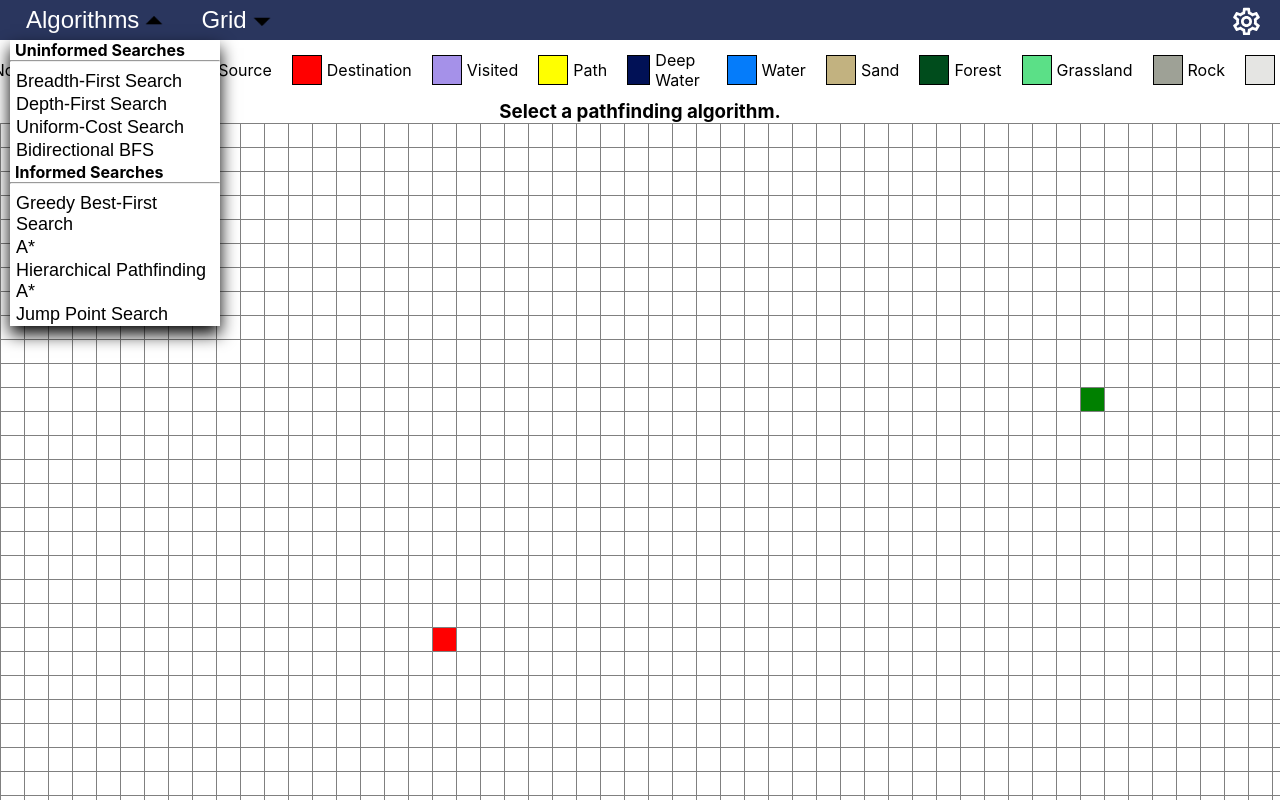
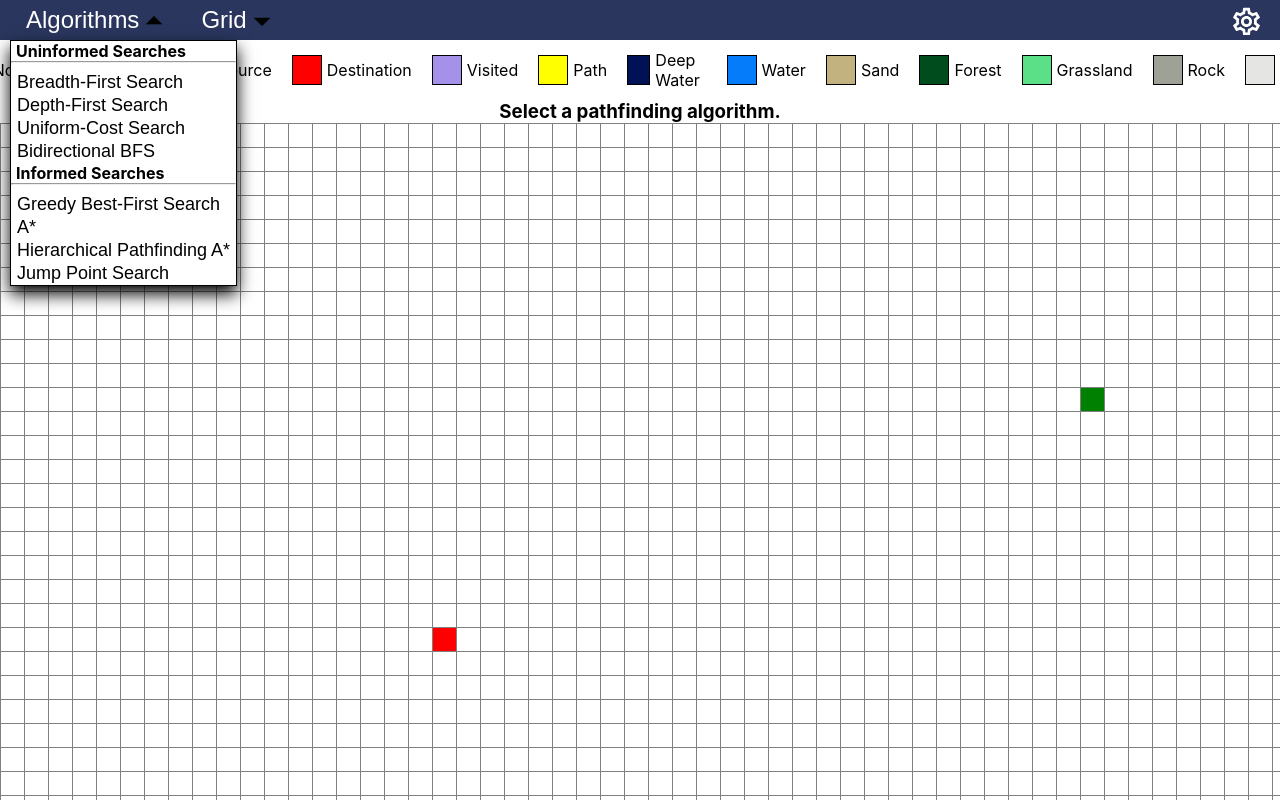
Before and after one commit to mrn73/graph-visualizer, a React (Create React App) app: page / in a window 1280 px wide. Built offline with nearby package versions, Linux system fonts and the light colour scheme.

Commit message:
Cleaned dropdown menus.

```diff
--- a/src/App.js
+++ b/src/App.js
@@ -478,8 +478,11 @@ function App() {
 					<button onClick={() => setSearch("JPS")}>Jump Point Search</button>
 				</DropDown>
 				<DropDown title={"Grid"}>
-					<button onClick={() => setGrid("randomize")}>Randomize</button>
+					<p><b>New</b></p>
+					<hr/>
+					<button onClick={() => setGrid("randomize")}>Random Grid</button>
 					<button onClick={() => setGrid("simplex")}>Simplex World</button>
+					<p><b>Edit</b></p>
 					<hr/>
 					<button onClick={() => clearSearch(true, true)}>Clear Search</button>
 					<button onClick={() => clearSearch(true, false)}>Clear Visited</button>
--- a/src/components/dropdown.css
+++ b/src/components/dropdown.css
@@ -6,11 +6,11 @@
 .dropdown-content {
 	display: none;
 	position: absolute;
-	width: 120%;
 	overflow: auto;
 	background-color: white;
 	box-shadow: 0px 8px 16px 0px black;
 	margin: 0px 10px 10px 10px;
+	border: 1px solid black;
 }
 
 .dropdown-content button, a {
@@ -21,6 +21,7 @@
 	border-radius: 5px;
 	text-align: left;
 	font-size: 18px;
+	white-space: nowrap;
 }
 
 .dropdown-content p {
```
